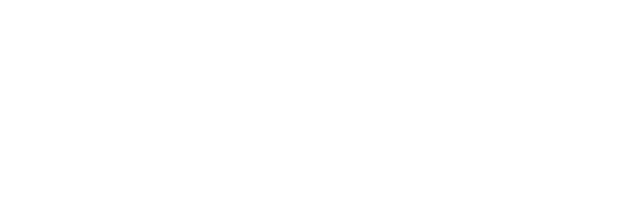
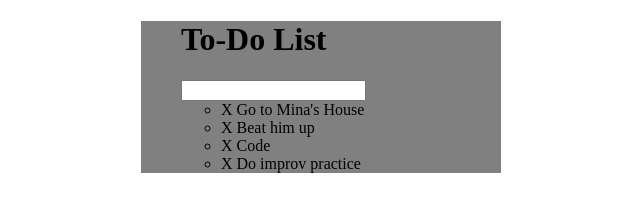
Before and after one commit to haipayazoo/TODO-List, a plain HTML site: page index.html in a window 1280 px wide. Shown: the whole page, without its empty margins (319-959 px from the left). Drawn offline with Linux system fonts and the light colour scheme.

Commit message:
html template

```diff
--- a/assets/css/todos.css
+++ b/assets/css/todos.css
@@ -0,0 +1,5 @@
+#container {
+    background: gray;
+    width: 360px;
+    margin: 0 auto;
+}
--- a/index.html
+++ b/index.html
@@ -4,9 +4,22 @@
     <meta charset="UTF-8">
     <meta name="viewport" content="width=device-width, initial-scale=1.0">
     <title>TODO List</title>
+    <link rel="stylesheet" type="text/css" href="assets/css/todos.css">
     <script type="text/javascript" src="assets/js/lib/jquery-3.4.1.min.js"></script>
 </head>
 <body>
+    <div id="container">
+        <ul>
+            <h1>To-Do List</h1>
+            <input type="text">
 
+            <ul>
+                <li><span>X</span> Go to Mina's House</li>
+                <li><span>X</span> Beat him up</li>
+                <li><span>X</span> Code</li>
+                <li><span>X</span> Do improv practice</li>
+            </ul>
+        </ul>
+    </div>
 </body>
 </html>
```
